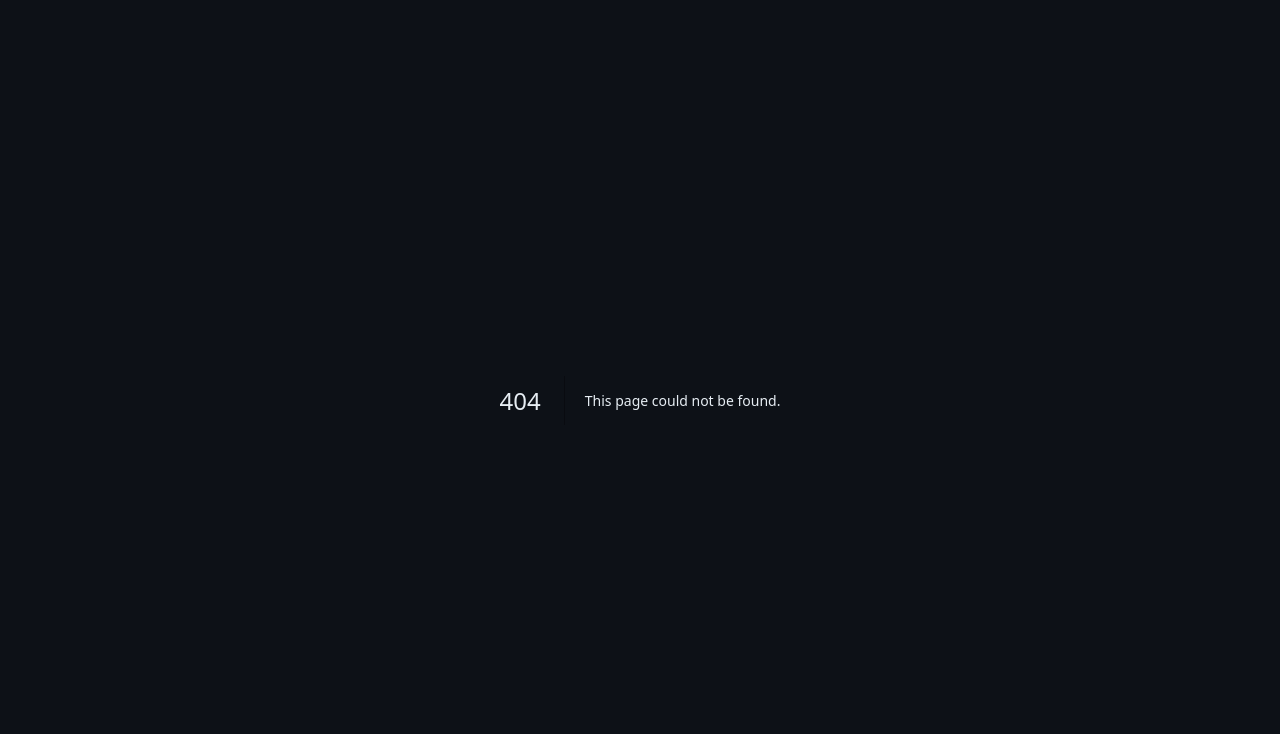
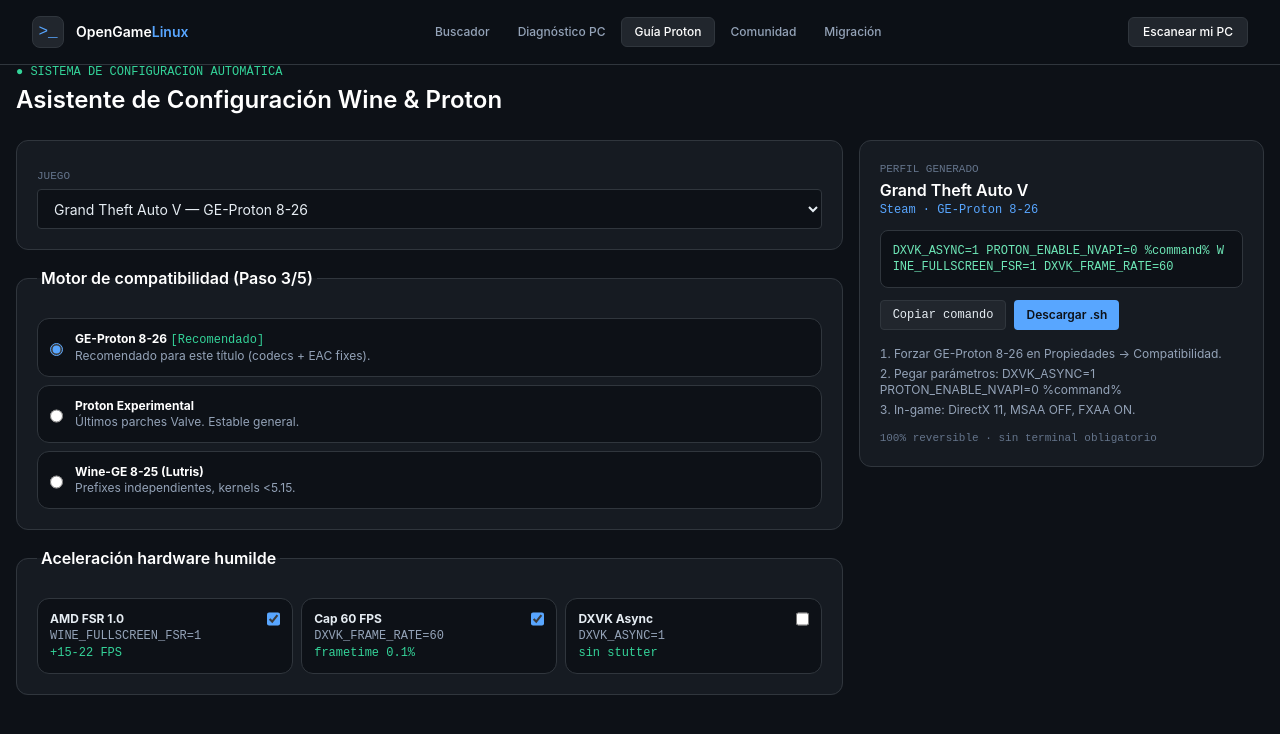
Before and after one commit to SePuLvEdA22/opengame-linux, a Next.js app: page /guia in a window 1280 px wide. Before the commit this address had no page. Shown: the top 734 px of the page. Built offline with nearby package versions, Linux system fonts and the light colour scheme.

Commit message:
Fase 3: config guiada Proton + API profile + copiar + .sh

```diff
--- /dev/null
+++ b/src/app/api/games/[id]/profile/route.ts
@@ -0,0 +1,14 @@
+import { fail, ok } from "@/lib/api-response";
+import { buildLaunchCommand, buildSetupScript, getGuidedProfile } from "@/lib/profiles";
+
+export async function GET(_req: Request, { params }: { params: Promise<{ id: string }> }) {
+  const { id } = await params;
+  const p = getGuidedProfile(Number(id));
+  if (!p) return fail("Juego no encontrado", 404);
+  const cmd = buildLaunchCommand(p.envBase, []);
+  const script = buildSetupScript(p, p.protonRecomendado, cmd);
+  return ok(
+    { ...p, launchCommand: cmd, setupScript: script },
+    { headers: { "Cache-Control": "s-maxage=3600, stale-while-revalidate=60" } }
+  );
+}
--- /dev/null
+++ b/src/app/guia/page.tsx
@@ -0,0 +1,19 @@
+import { SiteHeader } from "@/components/ui";
+import { GuiaClient } from "@/components/guia-client";
+
+export const metadata = { title: "Configuración guiada Proton — OpenGame Linux" };
+
+export default async function GuiaPage({ searchParams }: { searchParams: Promise<{ gameId?: string }> }) {
+  const sp = await searchParams;
+  const initialId = Math.max(1, Math.min(30, parseInt(sp.gameId ?? "1", 10) || 1));
+  return (
+    <>
+      <SiteHeader active="guia" />
+      <main id="contenido" className="pt-16 max-w-7xl mx-auto px-4 py-8">
+        <p className="font-mono text-xs text-emerald-400">● SISTEMA DE CONFIGURACIÓN AUTOMÁTICA</p>
+        <h1 className="text-2xl font-semibold text-white mt-1">Asistente de Configuración Wine &amp; Proton</h1>
+        <div className="mt-6"><GuiaClient initialId={initialId} /></div>
+      </main>
+    </>
+  );
+}
--- /dev/null
+++ b/src/components/guia-client.tsx
@@ -0,0 +1,78 @@
+"use client";
+import { useMemo, useState } from "react";
+import { CopyButton } from "@/components/copy-button";
+import { buildLaunchCommand, buildSetupScript, getGuidedProfile } from "@/lib/profiles";
+import { CATALOG } from "@/lib/games-data";
+
+export function GuiaClient({ initialId }: { initialId: number }) {
+  const [gameId, setGameId] = useState(initialId);
+  const [proton, setProton] = useState<string | null>(null);
+  const [tweaks, setTweaks] = useState<string[]>(["fsr", "cap"]);
+  const profile = useMemo(() => getGuidedProfile(gameId)!, [gameId]);
+  const activeProton = proton ?? profile.protonRecomendado;
+  const extra = profile.tweaks.filter((t) => tweaks.includes(t.id)).map((t) => t.env);
+  const cmd = buildLaunchCommand(profile.envBase, extra.filter((e) => !profile.envBase.includes(e)));
+  const script = buildSetupScript(profile, activeProton, cmd);
+
+  function download() {
+    const blob = new Blob([script], { type: "text/x-shellscript" });
+    const url = URL.createObjectURL(blob);
+    const a = document.createElement("a");
+    a.href = url;
+    a.download = `opengame-${profile.juego.toLowerCase().replace(/[^a-z0-9]+/g, "-")}.sh`;
+    a.click();
+    URL.revokeObjectURL(url);
+  }
+
+  return (
+    <div className="grid grid-cols-1 lg:grid-cols-12 gap-4">
+      <div className="lg:col-span-8 flex flex-col gap-4">
+        <div className="steel-card rounded-xl p-5">
+          <label htmlFor="guia-juego" className="font-mono text-[11px] text-slate-500">JUEGO</label>
+          <select id="guia-juego" value={gameId} onChange={(e) => { setGameId(Number(e.target.value)); setProton(null); }}
+            className="mt-1 w-full h-10 rounded bg-background border border-outline px-3 text-sm">
+            {CATALOG.map((g) => <option key={g.id} value={g.id}>{g.nombre} — {g.protonVersion}</option>)}
+          </select>
+        </div>
+        <fieldset className="steel-card rounded-xl p-5">
+          <legend className="font-semibold text-white px-1">Motor de compatibilidad (Paso 3/5)</legend>
+          <div className="flex flex-col gap-2 mt-2">
+            {profile.opciones.map((o) => (
+              <label key={o.version} className="flex gap-3 p-3 rounded-xl bg-background border border-outline cursor-pointer text-xs">
+                <input type="radio" name="proton" checked={activeProton === o.version} onChange={() => setProton(o.version)} className="mt-1 accent-[#58a6ff]" />
+                <span><strong className="text-white">{o.version}</strong> {o.recomendada && <em className="text-emerald-400 not-italic font-mono">[Recomendado]</em>}<br /><span className="text-slate-400">{o.nota}</span></span>
+              </label>
+            ))}
+          </div>
+        </fieldset>
+        <fieldset className="steel-card rounded-xl p-5">
+          <legend className="font-semibold text-white px-1">Aceleración hardware humilde</legend>
+          <div className="grid grid-cols-1 sm:grid-cols-3 gap-2 mt-2">
+            {profile.tweaks.map((t) => (
+              <label key={t.id} className="bg-background border border-outline rounded-xl p-3 text-xs cursor-pointer">
+                <span className="flex justify-between"><strong>{t.nombre}</strong>
+                  <input type="checkbox" checked={tweaks.includes(t.id)} onChange={() => setTweaks(tweaks.includes(t.id) ? tweaks.filter((x) => x !== t.id) : [...tweaks, t.id])} className="accent-[#58a6ff]" />
+                </span>
+                <span className="text-slate-400 font-mono">{t.env}</span><br /><span className="text-emerald-400 font-mono">{t.ganancia}</span>
+              </label>
+            ))}
+          </div>
+        </fieldset>
+      </div>
+      <aside className="lg:col-span-4 steel-card rounded-xl p-5 h-fit lg:sticky lg:top-20">
+        <p className="font-mono text-[11px] text-slate-500">PERFIL GENERADO</p>
+        <h2 className="font-semibold text-white">{profile.juego}</h2>
+        <p className="font-mono text-xs text-primary">{profile.launcher} · {activeProton}</p>
+        <pre className="mt-3 font-mono text-xs text-emerald-300 bg-background border border-outline rounded-lg p-3 break-all whitespace-pre-wrap">{cmd}</pre>
+        <div className="flex gap-2 mt-3">
+          <CopyButton text={cmd} />
+          <button onClick={download} className="px-3 py-1.5 rounded bg-primary text-[#0d1117] font-semibold text-xs">Descargar .sh</button>
+        </div>
+        <ol className="text-xs text-slate-400 mt-4 space-y-1 list-decimal list-inside">
+          {profile.pasos.map((s, i) => <li key={i}>{s}</li>)}
+        </ol>
+        <p className="font-mono text-[11px] text-slate-500 mt-3">100% reversible · sin terminal obligatorio</p>
+      </aside>
+    </div>
+  );
+}
--- /dev/null
+++ b/src/lib/profiles.ts
@@ -0,0 +1,67 @@
+// Perfiles Proton guiados RF-06/07 — puro y testeable.
+import { getGameById } from "./search";
+
+export interface ProtonOption {
+  version: string;
+  nota: string;
+  recomendada: boolean;
+}
+
+export interface GuidedProfile {
+  gameId: number;
+  juego: string;
+  launcher: string;
+  protonRecomendado: string;
+  opciones: ProtonOption[];
+  envBase: string;
+  dependencias: string[];
+  pasos: string[];
+  tweaks: { id: string; nombre: string; env: string; ganancia: string }[];
+}
+
+export function getGuidedProfile(gameId: number): GuidedProfile | undefined {
+  const g = getGameById(gameId);
+  if (!g) return undefined;
+  const rec = g.protonVersion;
+  return {
+    gameId: g.id,
+    juego: g.nombre,
+    launcher: g.launcher[0] ?? "Steam",
+    protonRecomendado: rec,
+    opciones: [
+      { version: rec, nota: "Recomendado para este título (codecs + EAC fixes).", recomendada: true },
+      { version: "Proton Experimental", nota: "Últimos parches Valve. Estable general.", recomendada: false },
+      { version: "Wine-GE 8-25 (Lutris)", nota: "Prefixes independientes, kernels <5.15.", recomendada: false },
+    ],
+    envBase: g.envVars,
+    dependencias: g.id === 1 ? ["vcrun2019 (Winetricks)", "DirectX Jun2010 Redists"] : ["vcrun2019 (Winetricks)"],
+    pasos: [
+      `Forzar ${rec} en Propiedades → Compatibilidad.`,
+      `Pegar parámetros: ${g.envVars || "(nativo, sin parámetros)"}`,
+      "In-game: DirectX 11, MSAA OFF, FXAA ON.",
+    ],
+    tweaks: [
+      { id: "fsr", nombre: "AMD FSR 1.0", env: "WINE_FULLSCREEN_FSR=1", ganancia: "+15-22 FPS" },
+      { id: "cap", nombre: "Cap 60 FPS", env: "DXVK_FRAME_RATE=60", ganancia: "frametime 0.1%" },
+      { id: "async", nombre: "DXVK Async", env: "DXVK_ASYNC=1", ganancia: "sin stutter" },
+    ],
+  };
+}
+
+export function buildLaunchCommand(base: string, extra: string[]): string {
+  const parts = [base, ...extra].filter(Boolean).join(" ").trim();
+  return parts.includes("%command%") ? parts : `${parts} %command%`.trim();
+}
+
+export function buildSetupScript(p: GuidedProfile, proton: string, envCmd: string): string {
+  return `#!/usr/bin/env bash
+# OpenGame Linux — perfil 1-clic para ${p.juego}
+# Proton: ${proton} | Launcher: ${p.launcher}
+set -eu
+echo "[1/3] Proton recomendado: ${proton}"
+echo "[2/3] Parámetros: ${envCmd}"
+echo "[3/3] Dependencias: ${p.dependencias.join(", ")}"
+echo "Pega en Steam > Propiedades > Parámetros de lanzamiento:"
+echo "${envCmd}"
+`;
+}
```
Also changed, not shown: 1 other file (tests, documents, lock files or other folders).
